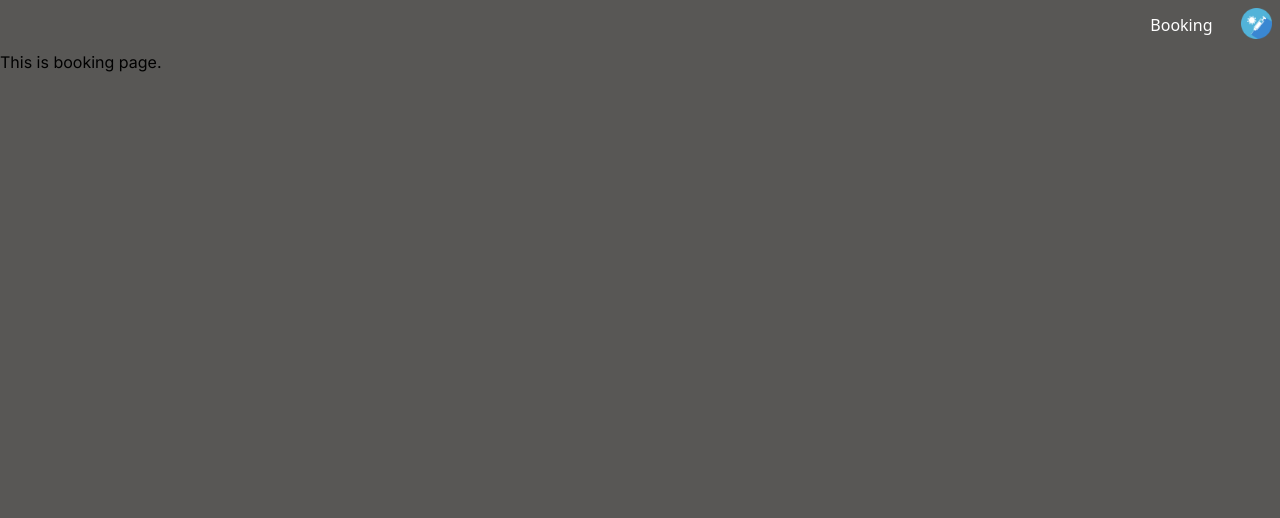
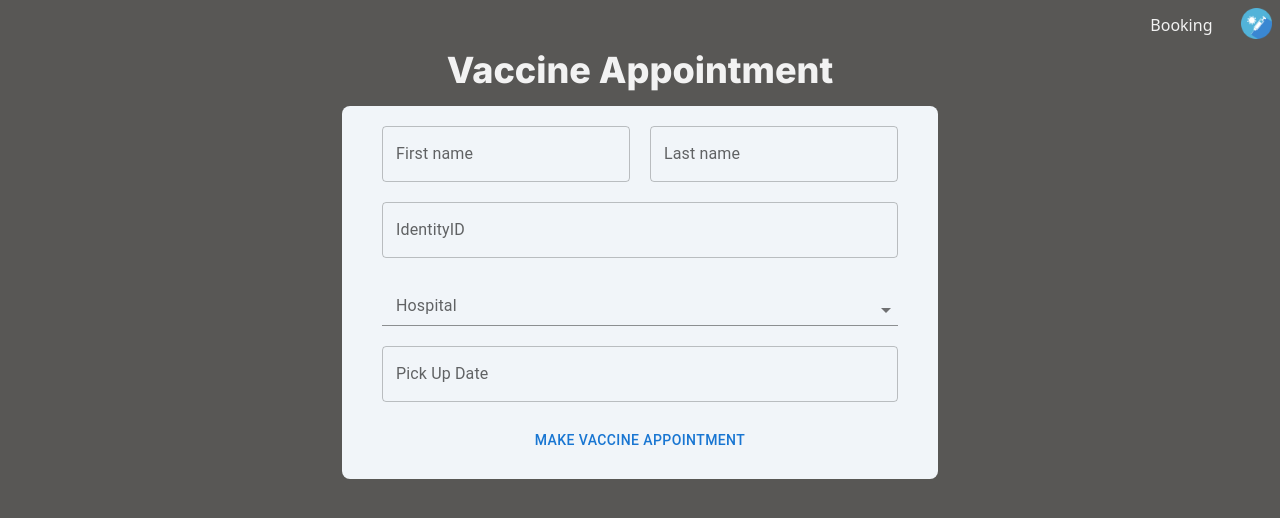
Before and after one commit to sshutter/SW2_W02, a Next.js app: page /booking in a window 1280 px wide. Shown: the top 518 px of the page. Built offline with nearby package versions, Linux system fonts and the light colour scheme.

Commit message:
Submit week 05

```diff
--- a/package.json
+++ b/package.json
@@ -9,9 +9,14 @@
     "lint": "next lint"
   },
   "dependencies": {
+    "@emotion/react": "^11.11.1",
+    "@emotion/styled": "^11.11.0",
+    "@mui/material": "^5.14.7",
+    "@mui/x-date-pickers": "^6.12.1",
     "@types/node": "20.5.2",
     "@types/react": "18.2.20",
     "@types/react-dom": "18.2.7",
+    "dayjs": "^1.11.9",
     "next": "13.4.19",
     "react": "18.2.0",
     "react-dom": "18.2.0",
--- a/src/app/booking/page.tsx
+++ b/src/app/booking/page.tsx
@@ -1,8 +1,15 @@
+import VaccineBookingForm from "@/components/VaccineBookingForm";
+
 const Booking = () => {
   return (
-    <div className="relative block pt-[50px]">
-      <h1>This is booking page.</h1>
-    </div>
+    <main className="w-[100%] flex flex-col items-center space-y-4 text-[#f2f2f2]">
+      <div className="pt-[50px] text-[#f2f2f2] text-4xl font-extrabold">
+        Vaccine Appointment
+      </div>
+      <div className="w-fit space-y-2">
+        <VaccineBookingForm />
+      </div>
+    </main>
   );
 };
 
--- a/src/app/layout.tsx
+++ b/src/app/layout.tsx
@@ -17,8 +17,10 @@ export default function RootLayout({
 }) {
   return (
     <html lang="en">
-      <Header />
-      <body className={inter.className}>{children}</body>
+      <body className={inter.className}>
+        <Header />
+        {children}
+      </body>
     </html>
   );
 }
--- a/src/app/page.tsx
+++ b/src/app/page.tsx
@@ -1,25 +1,25 @@
 import Banner from "@/components/Banner";
-import VaccineCard from "@/components/VaccineCard";
+// import VaccineCard from "@/components/VaccineCard";
 import HospitalCard from "@/components/HospitalCard";
 
-const vaccineList: any = [
-  {
-    imgSrc: "/img/moderna.jpg",
-    title: "Moderna",
-    effectiveness: "94.1%",
-    dosing: "2 Doses (4 Weeks between the shots)",
-    possibleSideEffect:
-      "Pain, Swelling, Redness at the injection site, Chills or shivers, Headache, Fatigue",
-  },
-  // {
-  //   imgSrc: "/img/astrazeneca.jpg",
-  //   title: "AstraZeneca",
-  //   effectiveness: "70.4 - 82.4%",
-  //   dosing: "2 Doses (4-12 Weeks between the shots)",
-  //   possibleSideEffect:
-  //     "Pain at the injection site, Chills or shivers, Fever, Headache, Fatigue, Muscle pain, Thrombosis",
-  // },
-];
+// const vaccineList: any = [
+//   {
+//     imgSrc: "/img/moderna.jpg",
+//     title: "Moderna",
+//     effectiveness: "94.1%",
+//     dosing: "2 Doses (4 Weeks between the shots)",
+//     possibleSideEffect:
+//       "Pain, Swelling, Redness at the injection site, Chills or shivers, Headache, Fatigue",
+//   },
+//   {
+//     imgSrc: "/img/astrazeneca.jpg",
+//     title: "AstraZeneca",
+//     effectiveness: "70.4 - 82.4%",
+//     dosing: "2 Doses (4-12 Weeks between the shots)",
+//     possibleSideEffect:
+//       "Pain at the injection site, Chills or shivers, Fever, Headache, Fatigue, Muscle pain, Thrombosis",
+//   },
+// ];
 
 const hospitalsList: any = [
   {
--- a/src/components/Banner.tsx
+++ b/src/components/Banner.tsx
@@ -9,7 +9,7 @@ const Banner = () => {
         src={"/img/cover.jpg"}
         alt="Cover"
         fill={true}
-        // objectFit="cover"
+        objectFit="cover"
         priority
       />
       <div className={styles.bannerText}>
--- a/src/components/HeaderItem.tsx
+++ b/src/components/HeaderItem.tsx
@@ -4,7 +4,7 @@ const HeaderItem = ({ title, pageRef }: { title: string; pageRef: string }) => {
   return (
     <Link
       href={pageRef}
-      className="w-[120px] text-center my-auto font-sans text-grey"
+      className="w-[120px] text-center my-auto font-sans text-[#f2f2f2]"
     >
       {title}
     </Link>
--- a/src/components/HospitalCard.tsx
+++ b/src/components/HospitalCard.tsx
@@ -1,20 +1,21 @@
 import Image from "next/image";
+import InteractiveCard from "./InterActiveCard";
 
 const HospitalCard = ({ imgSrc, title }: { imgSrc: string; title: string }) => {
   return (
-    <div className="w-[30vw] h-[60vh] bg-[#f2f2f2] shadow-md rounded-lg overflow-hidden">
-      <div className="w-[100%] h-[90%] relative">
+    <InteractiveCard>
+      <div className="w-full h-[90%] relative rounded-t-lg">
         <Image
           src={imgSrc}
           alt="Hospital Image"
           fill={true}
-          className="object-right-top object-cover"
+          className="object-right-top object-cover rounded-t-lg"
         />
       </div>
-      <div className="h-[10%] p-4 text-black align-bottom">
+      <div className="w-full h-[10%] p-4 text-black align-center">
         <h3 className="font-sans font-bold">{title}</h3>
       </div>
-    </div>
+    </InteractiveCard>
   );
 };
 
--- /dev/null
+++ b/src/components/InterActiveCard.tsx
@@ -0,0 +1,32 @@
+"use client";
+
+import React from "react";
+
+export default function InteractiveCard({
+  children,
+}: {
+  children: React.ReactNode;
+}) {
+  function onCardHover(event: React.SyntheticEvent) {
+    if (event.type === "mouseover") {
+      event.currentTarget.classList.remove("shadow-lg");
+      event.currentTarget.classList.remove("bg-white");
+      event.currentTarget.classList.add("shadow-2xl");
+      event.currentTarget.classList.add("bg-neutral-300");
+    } else {
+      event.currentTarget.classList.remove("shadow-2xl");
+      event.currentTarget.classList.remove("bg-neutral-300");
+      event.currentTarget.classList.add("shadow-lg");
+      event.currentTarget.classList.add("bg-white");
+    }
+  }
+  return (
+    <div
+      className="w-1/4 h-[600px] rounded-lg shadow-lg bg-white"
+      onMouseOver={(event) => onCardHover(event)}
+      onMouseOut={(event) => onCardHover(event)}
+    >
+      {children}
+    </div>
+  );
+}
--- /dev/null
+++ b/src/components/VaccineBookingForm.tsx
@@ -0,0 +1,59 @@
+"use client";
+import { DatePicker } from "@mui/x-date-pickers/DatePicker";
+import { LocalizationProvider } from "@mui/x-date-pickers/LocalizationProvider";
+import { AdapterDayjs } from "@mui/x-date-pickers/AdapterDayjs";
+import {
+  Button,
+  FormControl,
+  FormControlLabel,
+  FormGroup,
+  InputLabel,
+  MenuItem,
+  Select,
+  TextField,
+} from "@mui/material";
+import dayjs from "dayjs";
+
+export default function VaccineBookingForm() {
+  return (
+    <form className="flex flex-col bg-slate-100 rounded-lg w-fit px-10 py-5 space-y-5 justify-center">
+      <div className="flex flex-row space-x-5">
+        <TextField id="firstName" label="First name" variant="outlined" />
+
+        <TextField id="lastName" label="Last name" variant="outlined" />
+      </div>
+
+      <div>
+        <TextField
+          id="identityId"
+          label="IdentityID"
+          variant="outlined"
+          fullWidth={true}
+        />
+      </div>
+
+      <FormControl>
+        <InputLabel id="hospital-label">Hospital</InputLabel>
+        <Select
+          labelId="hospital-label"
+          variant="standard"
+          id="hospital"
+          label="Hospital"
+          fullWidth={true}
+        >
+          <MenuItem value="Chulalongkorn Hospital">
+            Chulalongkorn Hospital
+          </MenuItem>
+          <MenuItem value="Rajavithi Hospital">Rajavithi Hospital</MenuItem>
+          <MenuItem value="Thammasat Hospital">Thammasat Hospital</MenuItem>
+        </Select>
+      </FormControl>
+
+      <LocalizationProvider dateAdapter={AdapterDayjs}>
+        <DatePicker label="Pick Up Date" className="bg-transparent" />
+      </LocalizationProvider>
+
+      <Button>Make Vaccine Appointment</Button>
+    </form>
+  );
+}
```
Also changed, not shown: 1 other file (tests, documents, lock files or other folders).
